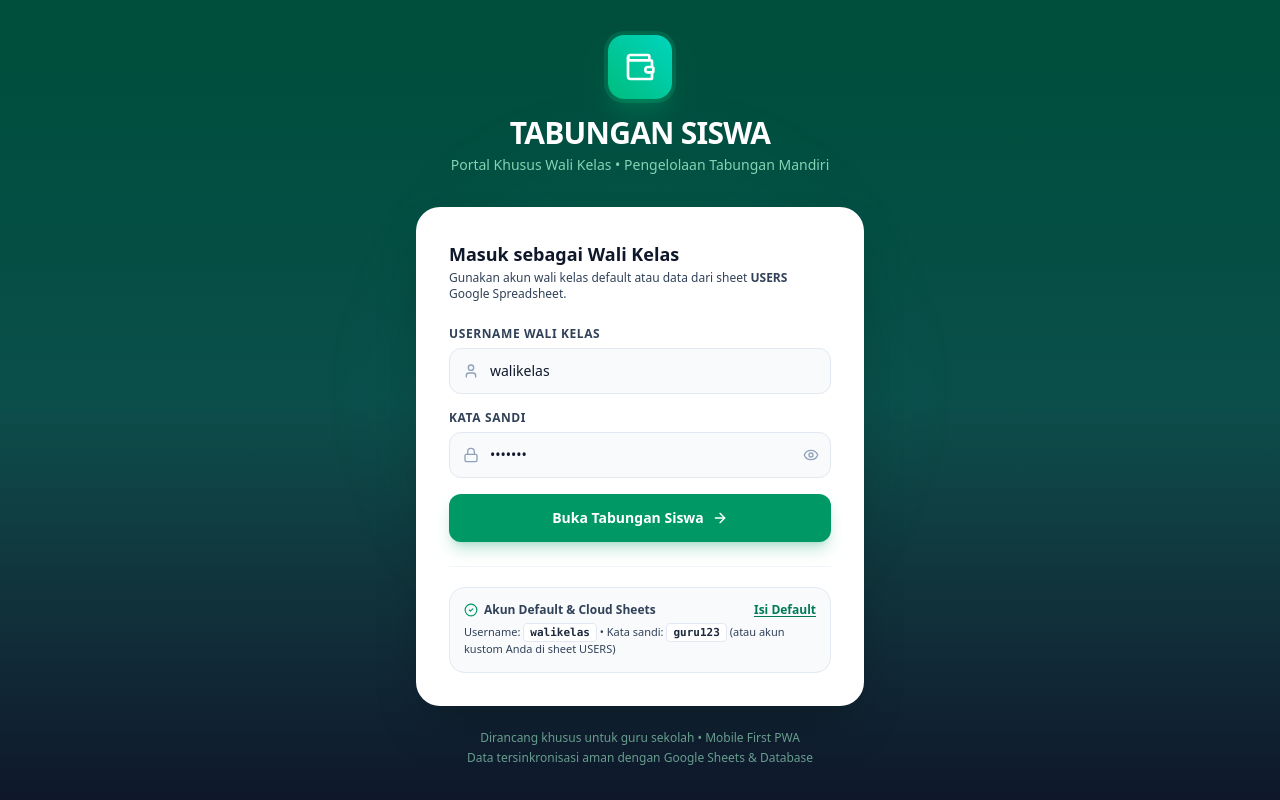
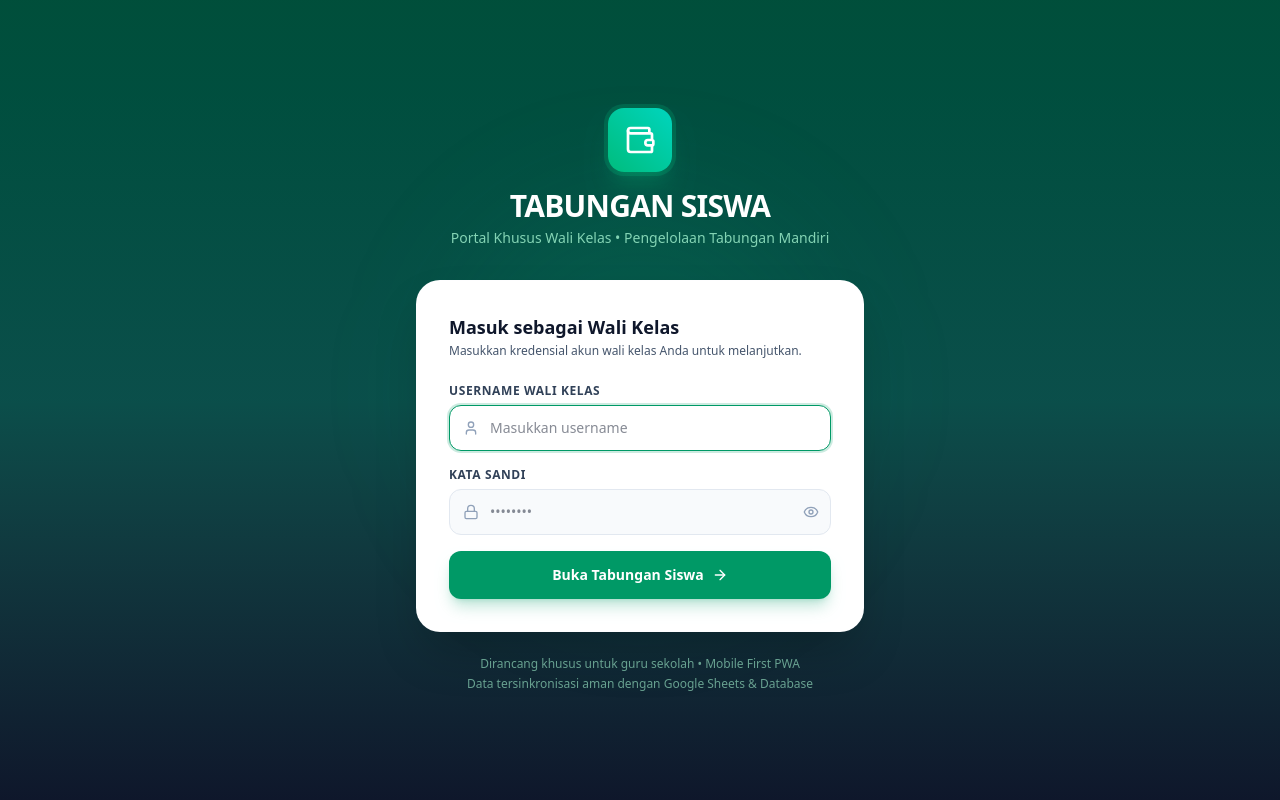
Before and after one commit to asbak22534-art/TABSIS---Uje-Studio, a React (Vite) app: page / in a window 1280 px wide. Built offline with nearby package versions, Linux system fonts and the light colour scheme.

Commit message:
feat(auth): implement logout confirmation modal
Add a confirmation dialog for user logout, clear demo credentials in the login form, and update the UI to improve account security and session management.

```diff
--- a/src/App.tsx
+++ b/src/App.tsx
@@ -9,6 +9,7 @@ import { TransactionView } from './components/TransactionView';
 import { StudentDetailView } from './components/StudentDetailView';
 import { ReportsView } from './components/ReportsView';
 import { SettingsView } from './components/SettingsView';
+import { LogoutConfirmModal } from './components/LogoutConfirmModal';
 import { NavTab, AppSettings } from './types';
 import { api } from './lib/api';
 import { AnimatePresence, motion } from 'motion/react';
@@ -43,53 +44,44 @@ const MainAppContent: React.FC = () => {
 
   if (isLoading) {
     return (
-      <div className="min-h-screen bg-slate-50 flex items-center justify-center">
+      <div className="min-h-screen bg-slate-900 flex items-center justify-center">
         <div className="flex flex-col items-center gap-3">
-          <div className="w-10 h-10 border-3 border-emerald-600/20 border-t-emerald-600 rounded-full animate-spin" />
-          <p className="text-xs font-bold text-slate-600">Memuat Tabungan Siswa...</p>
+          <div className="w-10 h-10 border-3 border-emerald-500/20 border-t-emerald-400 rounded-full animate-spin" />
+          <p className="text-xs font-bold text-emerald-200/80">Memuat Tabungan Siswa...</p>
         </div>
       </div>
     );
   }
 
-  if (!isAuthenticated) {
-    return <LoginView />;
-  }
-
-  const handleOpenDeposit = (studentId?: string) => {
-    setSelectedStudentId(null);
-    setTransactionInitialStudentId(studentId);
-    setTransactionInitialType('SETORAN');
-    setCurrentTab('transaction');
-  };
-
-  const handleOpenWithdraw = (studentId?: string) => {
-    setSelectedStudentId(null);
-    setTransactionInitialStudentId(studentId);
-    setTransactionInitialType('PENARIKAN');
-    setCurrentTab('transaction');
-  };
-
-  const handleSelectStudent = (studentId: string) => {
-    setSelectedStudentId(studentId);
-  };
-
-  const handleBackFromStudentDetail = () => {
-    setSelectedStudentId(null);
-  };
-
-  const handleNavigateTab = (tab: NavTab) => {
+  return (
+    <AnimatePresence mode="wait">
+      {!isAuthenticated ? (
+        <motion.div
+          key="auth-login-screen"
+          initial={{ opacity: 0 }}
+          animate={{ opacity: 1 }}
+          exit={{ opacity: 0 }}
+          transition={{ duration: 0.22 }}
+        >
+          <LoginView />
+        </motion.div>
+      ) : (
+        <motion.div
+          key="auth-workspace-screen"
+          initial={{ opacity: 0 }}
+          animate={{ opacity: 1 }}
+          exit={{ opacity: 0 }}
+          transition={{ duration: 0.22 }}
+          className="min-h-screen bg-slate-50 text-slate-900 flex flex-col selection:bg-emerald-500 selection:text-white"
+        >
+          {/* Top and Bottom Navigation Bars */}
+          <Navbar
+            currentTab={currentTab}
+            onSelectTab={(tab) => {
               setSelectedStudentId(null);
               setOpenAddStudentDirectly(false);
               setCurrentTab(tab);
-  };
-
-  return (
-    <div className="min-h-screen bg-slate-50 text-slate-900 flex flex-col selection:bg-emerald-500 selection:text-white">
-      {/* Top and Bottom Navigation Bars */}
-      <Navbar
-        currentTab={currentTab}
-        onSelectTab={handleNavigateTab}
+            }}
             classNameTitle={settings?.class_name || 'Kelas 5A'}
             schoolName={settings?.school_name || 'SD Negeri 01 Teladan'}
           />
@@ -107,9 +99,19 @@ const MainAppContent: React.FC = () => {
                 >
                   <StudentDetailView
                     studentId={selectedStudentId}
-                onBack={handleBackFromStudentDetail}
-                onOpenDeposit={handleOpenDeposit}
-                onOpenWithdraw={handleOpenWithdraw}
+                    onBack={() => setSelectedStudentId(null)}
+                    onOpenDeposit={(stId) => {
+                      setSelectedStudentId(null);
+                      setTransactionInitialStudentId(stId);
+                      setTransactionInitialType('SETORAN');
+                      setCurrentTab('transaction');
+                    }}
+                    onOpenWithdraw={(stId) => {
+                      setSelectedStudentId(null);
+                      setTransactionInitialStudentId(stId);
+                      setTransactionInitialType('PENARIKAN');
+                      setCurrentTab('transaction');
+                    }}
                   />
                 </motion.div>
               ) : (
@@ -122,10 +124,24 @@ const MainAppContent: React.FC = () => {
                 >
                   {currentTab === 'dashboard' && (
                     <DashboardView
-                  onNavigate={handleNavigateTab}
-                  onOpenDeposit={handleOpenDeposit}
-                  onOpenWithdraw={handleOpenWithdraw}
-                  onSelectStudent={handleSelectStudent}
+                      onNavigate={(tab) => {
+                        setSelectedStudentId(null);
+                        setOpenAddStudentDirectly(false);
+                        setCurrentTab(tab);
+                      }}
+                      onOpenDeposit={(stId) => {
+                        setSelectedStudentId(null);
+                        setTransactionInitialStudentId(stId);
+                        setTransactionInitialType('SETORAN');
+                        setCurrentTab('transaction');
+                      }}
+                      onOpenWithdraw={(stId) => {
+                        setSelectedStudentId(null);
+                        setTransactionInitialStudentId(stId);
+                        setTransactionInitialType('PENARIKAN');
+                        setCurrentTab('transaction');
+                      }}
+                      onSelectStudent={(stId) => setSelectedStudentId(stId)}
                       onOpenAddStudent={() => {
                         setOpenAddStudentDirectly(true);
                         setCurrentTab('students');
@@ -135,9 +151,18 @@ const MainAppContent: React.FC = () => {
 
                   {currentTab === 'students' && (
                     <StudentsView
-                  onSelectStudent={handleSelectStudent}
-                  onOpenDeposit={handleOpenDeposit}
-                  onOpenWithdraw={handleOpenWithdraw}
+                      onSelectStudent={(stId) => setSelectedStudentId(stId)}
+                      onOpenDeposit={(stId) => {
+                        setSelectedStudentId(null);
+                        setTransactionInitialStudentId(stId);
+                        setTransactionInitialType('SETORAN');
+                        setCurrentTab('transaction');
+                      }}
+                      onOpenWithdraw={(stId) => {
+                        setSelectedStudentId(null);
+                        setTransactionInitialStudentId(stId);
+                        setTransactionInitialType('PENARIKAN');
+                      }}
                       initialAddModalOpen={openAddStudentDirectly}
                       onCloseAddModal={() => setOpenAddStudentDirectly(false)}
                     />
@@ -147,12 +172,12 @@ const MainAppContent: React.FC = () => {
                     <TransactionView
                       initialStudentId={transactionInitialStudentId}
                       initialType={transactionInitialType}
-                  onGoToStudentDetail={handleSelectStudent}
+                      onGoToStudentDetail={(stId) => setSelectedStudentId(stId)}
                     />
                   )}
 
                   {currentTab === 'reports' && (
-                <ReportsView onSelectStudent={handleSelectStudent} />
+                    <ReportsView onSelectStudent={(stId) => setSelectedStudentId(stId)} />
                   )}
 
                   {currentTab === 'settings' && <SettingsView />}
@@ -160,7 +185,12 @@ const MainAppContent: React.FC = () => {
               )}
             </AnimatePresence>
           </main>
-    </div>
+
+          {/* Global Animated Logout Confirmation Modal */}
+          <LogoutConfirmModal />
+        </motion.div>
+      )}
+    </AnimatePresence>
   );
 };
 
--- a/src/components/LoginView.tsx
+++ b/src/components/LoginView.tsx
@@ -1,5 +1,6 @@
 import React, { useState } from 'react';
-import { Wallet, Lock, User, AlertCircle, ArrowRight, CheckCircle2, Eye, EyeOff, Sparkles } from 'lucide-react';
+import { Wallet, Lock, User, AlertCircle, ArrowRight, Eye, EyeOff } from 'lucide-react';
+import { motion } from 'motion/react';
 import { useAuth } from '../context/AuthContext';
 import { useToast } from '../context/ToastContext';
 
@@ -7,8 +8,8 @@ export const LoginView: React.FC = () => {
   const { login } = useAuth();
   const { success, error: toastError } = useToast();
 
-  const [username, setUsername] = useState('walikelas');
-  const [password, setPassword] = useState('guru123');
+  const [username, setUsername] = useState('');
+  const [password, setPassword] = useState('');
   const [showPassword, setShowPassword] = useState(false);
   const [isLoading, setIsLoading] = useState(false);
   const [errorMessage, setErrorMessage] = useState('');
@@ -35,17 +36,23 @@ export const LoginView: React.FC = () => {
     }
   };
 
-  const fillDemo = (u: string, p: string) => {
-    setUsername(u);
-    setPassword(p);
-  };
-
   return (
-    <div className="min-h-screen bg-gradient-to-b from-emerald-900 via-teal-900 to-slate-900 flex flex-col justify-center items-center px-4 py-8 relative overflow-y-auto">
+    <motion.div
+      initial={{ opacity: 0, scale: 0.98 }}
+      animate={{ opacity: 1, scale: 1 }}
+      exit={{ opacity: 0, scale: 0.98 }}
+      transition={{ duration: 0.25, ease: [0.16, 1, 0.3, 1] }}
+      className="min-h-screen bg-gradient-to-b from-emerald-900 via-teal-900 to-slate-900 flex flex-col justify-center items-center px-4 py-8 relative overflow-y-auto"
+    >
       {/* Subtle background glow */}
       <div className="absolute top-1/4 left-1/2 -translate-x-1/2 w-96 h-96 bg-emerald-500/10 rounded-full blur-3xl pointer-events-none" />
 
-      <div className="w-full max-w-md relative z-10">
+      <motion.div
+        initial={{ opacity: 0, y: 14 }}
+        animate={{ opacity: 1, y: 0 }}
+        transition={{ duration: 0.3, delay: 0.05 }}
+        className="w-full max-w-md relative z-10"
+      >
         {/* Brand Header */}
         <div className="text-center mb-8">
           <div className="inline-flex items-center justify-center w-16 h-16 rounded-2xl bg-gradient-to-tr from-emerald-500 to-teal-400 text-white shadow-xl shadow-emerald-500/20 mb-4 ring-4 ring-emerald-500/20">
@@ -63,8 +70,8 @@ export const LoginView: React.FC = () => {
         <div className="bg-white rounded-3xl p-6 sm:p-8 shadow-2xl border border-slate-100/10">
           <div className="mb-6">
             <h2 className="text-lg font-bold text-slate-900">Masuk sebagai Wali Kelas</h2>
-            <p className="text-xs text-slate-700 mt-0.5">
-              Gunakan akun wali kelas default atau data dari sheet <strong>USERS</strong> Google Spreadsheet.
+            <p className="text-xs text-slate-600 mt-0.5">
+              Masukkan kredensial akun wali kelas Anda untuk melanjutkan.
             </p>
           </div>
 
@@ -74,7 +81,7 @@ export const LoginView: React.FC = () => {
               <div className="space-y-1">
                 <span className="text-xs font-semibold leading-relaxed block">{errorMessage}</span>
                 <p className="text-[11px] text-rose-800">
-                  Tip: Pastikan username &amp; kata sandi sesuai dengan kolom <code>username</code> dan <code>password_hash</code> di sheet USERS.
+                  Tip: Pastikan username &amp; kata sandi sesuai dengan akun terdaftar di sistem.
                 </p>
               </div>
             </div>
@@ -94,8 +101,9 @@ export const LoginView: React.FC = () => {
                   type="text"
                   value={username}
                   onChange={(e) => setUsername(e.target.value)}
-                  placeholder="Contoh: walikelas"
+                  placeholder="Masukkan username"
                   required
+                  autoFocus
                   className="w-full pl-10 pr-3.5 py-3 rounded-xl border border-slate-200 bg-slate-50 text-sm font-medium text-slate-900 focus:bg-white focus:border-emerald-600 focus:ring-2 focus:ring-emerald-600/20 outline-none transition-all"
                 />
               </div>
@@ -133,7 +141,7 @@ export const LoginView: React.FC = () => {
               id="login-submit-btn"
               type="submit"
               disabled={isLoading}
-              className="w-full mt-2 py-3.5 px-4 rounded-xl bg-emerald-600 hover:bg-emerald-700 active:scale-[0.99] text-white font-bold text-sm shadow-lg shadow-emerald-600/25 flex items-center justify-center gap-2 transition-all duration-150 disabled:opacity-60 disabled:cursor-not-allowed"
+              className="w-full mt-2 py-3.5 px-4 rounded-xl bg-emerald-600 hover:bg-emerald-700 active:scale-[0.99] text-white font-bold text-sm shadow-lg shadow-emerald-600/25 flex items-center justify-center gap-2 transition-all duration-150 disabled:opacity-60 disabled:cursor-not-allowed cursor-pointer"
             >
               {isLoading ? (
                 <>
@@ -148,28 +156,6 @@ export const LoginView: React.FC = () => {
               )}
             </button>
           </form>
-
-          {/* Quick Demo Helper */}
-          <div className="mt-6 pt-5 border-t border-slate-100">
-            <div className="bg-slate-50 rounded-2xl p-3.5 border border-slate-200/80">
-              <div className="flex items-center justify-between mb-1.5">
-                <span className="text-xs font-bold text-slate-700 flex items-center gap-1.5">
-                  <CheckCircle2 className="w-3.5 h-3.5 text-emerald-600" />
-                  Akun Default &amp; Cloud Sheets
-                </span>
-                <button
-                  type="button"
-                  onClick={() => fillDemo('walikelas', 'guru123')}
-                  className="text-xs text-emerald-700 hover:text-emerald-800 font-semibold underline underline-offset-2 cursor-pointer"
-                >
-                  Isi Default
-                </button>
-              </div>
-              <p className="text-[11px] text-slate-700">
-                Username: <code className="bg-white px-1.5 py-0.5 rounded border border-slate-200 font-mono text-slate-800 font-semibold">walikelas</code> • Kata sandi: <code className="bg-white px-1.5 py-0.5 rounded border border-slate-200 font-mono text-slate-800 font-semibold">guru123</code> (atau akun kustom Anda di sheet USERS)
-              </p>
-            </div>
-          </div>
         </div>
 
         {/* Security & Footer Info */}
@@ -177,7 +163,7 @@ export const LoginView: React.FC = () => {
           <p>Dirancang khusus untuk guru sekolah • Mobile First PWA</p>
           <p>Data tersinkronisasi aman dengan Google Sheets &amp; Database</p>
         </div>
-      </div>
-    </div>
+      </motion.div>
+    </motion.div>
   );
 };
--- /dev/null
+++ b/src/components/LogoutConfirmModal.tsx
@@ -0,0 +1,85 @@
+import React from 'react';
+import { LogOut, AlertCircle, Loader2 } from 'lucide-react';
+import { motion, AnimatePresence } from 'motion/react';
+import { useAuth } from '../context/AuthContext';
+import { useToast } from '../context/ToastContext';
+
+export const LogoutConfirmModal: React.FC = () => {
+  const { user, isLogoutModalOpen, isLoggingOut, cancelLogout, confirmLogout } = useAuth();
+  const { success } = useToast();
+
+  const handleConfirm = async () => {
+    await confirmLogout();
+    success('Sampai Jumpa!', 'Anda telah berhasil keluar dari sesi akun.');
+  };
+
+  return (
+    <AnimatePresence>
+      {isLogoutModalOpen && (
+        <div className="fixed inset-0 z-50 flex items-center justify-center p-4">
+          {/* Backdrop Blur */}
+          <motion.div
+            initial={{ opacity: 0 }}
+            animate={{ opacity: 1 }}
+            exit={{ opacity: 0 }}
+            onClick={isLoggingOut ? undefined : cancelLogout}
+            className="fixed inset-0 bg-slate-900/60 backdrop-blur-xs"
+          />
+
+          {/* Modal Container */}
+          <motion.div
+            initial={{ opacity: 0, scale: 0.94, y: 12 }}
+            animate={{ opacity: 1, scale: 1, y: 0 }}
+            exit={{ opacity: 0, scale: 0.94, y: 8 }}
+            transition={{ duration: 0.2, ease: [0.16, 1, 0.3, 1] }}
+            className="relative w-full max-w-sm bg-white rounded-3xl p-6 shadow-2xl border border-slate-100 z-10 overflow-hidden"
+          >
+            {/* Header Icon */}
+            <div className="flex flex-col items-center text-center">
+              <div className="w-14 h-14 rounded-2xl bg-rose-50 border border-rose-100 text-rose-600 flex items-center justify-center mb-3.5 shadow-xs">
+                <LogOut className="w-7 h-7" />
+              </div>
+
+              <h3 className="text-lg font-black text-slate-900 tracking-tight">
+                Konfirmasi Keluar
+              </h3>
+
+              <p className="text-xs text-slate-600 mt-1.5 leading-relaxed px-2">
+                Apakah Anda yakin ingin keluar dari sesi <strong>{user?.name || 'Wali Kelas'}</strong>? Anda perlu memasukkan username &amp; kata sandi kembali untuk masuk.
+              </p>
+            </div>
+
+            {/* Status indicator during logout */}
+            {isLoggingOut ? (
+              <div className="mt-6 py-3 px-4 bg-slate-50 rounded-2xl border border-slate-200/80 flex items-center justify-center gap-2.5 text-xs text-slate-700 font-medium">
+                <Loader2 className="w-4 h-4 text-emerald-600 animate-spin" />
+                <span>Mengakhiri sesi dan menyimpan status...</span>
+              </div>
+            ) : (
+              <div className="mt-6 grid grid-cols-2 gap-2.5">
+                <button
+                  type="button"
+                  id="cancel-logout-btn"
+                  onClick={cancelLogout}
+                  className="w-full py-2.5 px-4 rounded-xl border border-slate-200 bg-white hover:bg-slate-50 text-slate-700 font-bold text-xs transition-colors cursor-pointer"
+                >
+                  Batal
+                </button>
+
+                <button
+                  type="button"
+                  id="confirm-logout-btn"
+                  onClick={handleConfirm}
+                  className="w-full py-2.5 px-4 rounded-xl bg-rose-600 hover:bg-rose-700 active:scale-[0.98] text-white font-bold text-xs shadow-md shadow-rose-600/20 transition-all flex items-center justify-center gap-1.5 cursor-pointer"
+                >
+                  <LogOut className="w-3.5 h-3.5" />
+                  <span>Ya, Keluar</span>
+                </button>
+              </div>
+            )}
+          </motion.div>
+        </div>
+      )}
+    </AnimatePresence>
+  );
+};
--- a/src/context/AuthContext.tsx
+++ b/src/context/AuthContext.tsx
@@ -12,7 +12,12 @@ interface AuthContextType {
   user: AuthUser | null;
   isAuthenticated: boolean;
   isLoading: boolean;
+  isLoggingOut: boolean;
+  isLogoutModalOpen: boolean;
   login: (username: string, password: string) => Promise<void>;
+  requestLogout: () => void;
+  cancelLogout: () => void;
+  confirmLogout: () => Promise<void>;
   logout: () => Promise<void>;
   refreshUser: () => Promise<void>;
 }
@@ -22,13 +27,13 @@ const AuthContext = createContext<AuthContextType | undefined>(undefined);
 export const AuthProvider: React.FC<{ children: React.ReactNode }> = ({ children }) => {
   const [user, setUser] = useState<AuthUser | null>(null);
   const [isLoading, setIsLoading] = useState<boolean>(true);
+  const [isLogoutModalOpen, setIsLogoutModalOpen] = useState<boolean>(false);
+  const [isLoggingOut, setIsLoggingOut] = useState<boolean>(false);
 
   useEffect(() => {
     const initAuth = async () => {
       const token = api.getToken();
       if (!token) {
-        // Auto-login with default demo credentials on first visit if preferred or keep clean
-        // We'll validate if token exists; if none, user can easily log in
         setIsLoading(false);
         return;
       }
@@ -52,9 +57,32 @@ export const AuthProvider: React.FC<{ children: React.ReactNode }> = ({ children
     setUser(authSession.user);
   };
 
+  const requestLogout = () => {
+    setIsLogoutModalOpen(true);
+  };
+
+  const cancelLogout = () => {
+    if (!isLoggingOut) {
+      setIsLogoutModalOpen(false);
+    }
+  };
+
+  const confirmLogout = async () => {
+    setIsLoggingOut(true);
+    try {
+      // Small graceful pause for smooth UI exit animation
+      await new Promise((resolve) => setTimeout(resolve, 450));
+      await api.logout();
+      setUser(null);
+      setIsLogoutModalOpen(false);
+    } finally {
+      setIsLoggingOut(false);
+    }
+  };
+
   const logout = async () => {
-    await api.logout();
-    setUser(null);
+    // Direct or fallback logout
+    requestLogout();
   };
 
   const refreshUser = async () => {
@@ -72,7 +100,12 @@ export const AuthProvider: React.FC<{ children: React.ReactNode }> = ({ children
         user,
         isAuthenticated: !!user,
         isLoading,
+        isLoggingOut,
+        isLogoutModalOpen,
         login,
+        requestLogout,
+        cancelLogout,
+        confirmLogout,
         logout,
         refreshUser
       }}
```
Also changed, not shown: src/components/Navbar.tsx (+21 -3 lines). Lines whose indentation alone changed are shown as unchanged.
